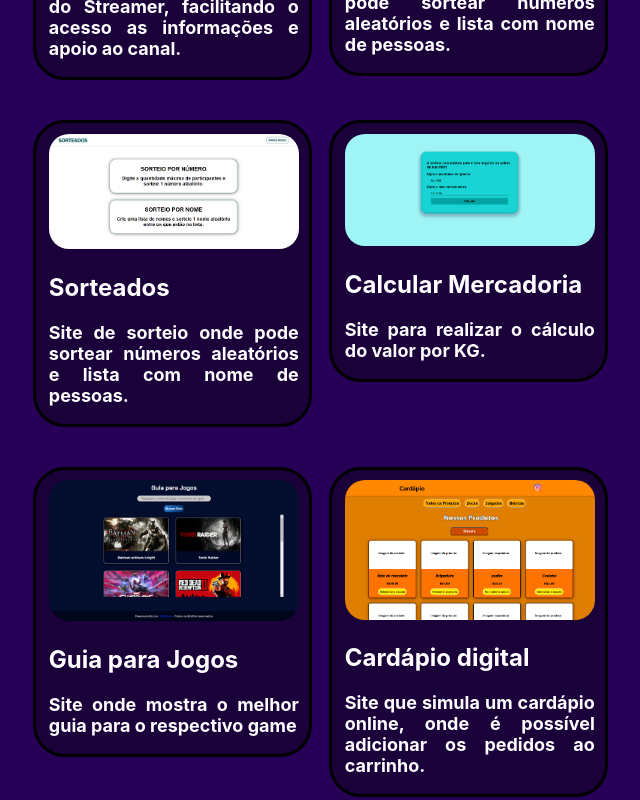
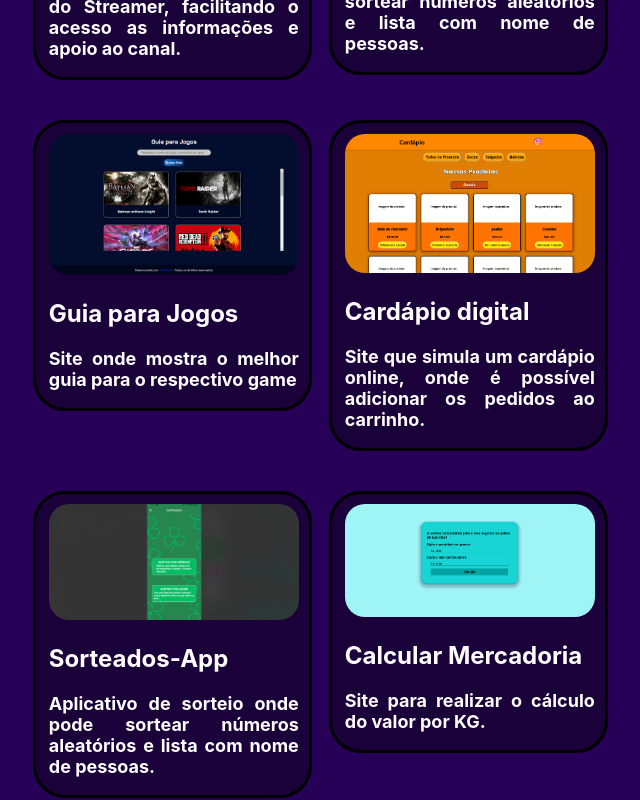
Before and after one commit to jefferson-justino/Portfolio, a React (Create React App) app: page / in a window 1280 px wide. Shown: the part 1660-2460 px from the top of the page, without its empty margins (331-971 px from the left). Built offline with nearby package versions, Linux system fonts and the light colour scheme.

Commit message:
correção de bug em cards

```diff
--- a/src/components/projects.js
+++ b/src/components/projects.js
@@ -13,23 +13,14 @@ const projects =[
         image:imgTragicoNerd,
         link:'https://tragiconerd.netlify.app/'
     },
+
     {
-        titulo:'Sorteados-App',
-        descricao: 'Aplicativo de sorteio onde pode sortear números aleatórios e lista com nome de pessoas.',
-        image:imgSorteadosApp,
-        link:'https://drive.google.com/file/d/1Om5kYkQpmRCPyxH6hpIusdhAgd6ayhiV/view?usp=sharing'
-    },{
     titulo:'Sorteados',
     descricao: 'Site de sorteio onde pode sortear números aleatórios e lista com nome de pessoas.',
     image:imgSorteados,
     link: 'https://sorteados.netlify.app/'
 },
-{
-    titulo:'Calcular Mercadoria',
-    descricao: 'Site para realizar o cálculo do valor por KG.',
-    image:imgCalculador,
-    link: 'https://calcularmercadoria.netlify.app/'
-},
+
 {
     titulo:'Guia para Jogos',
     descricao: 'Site onde mostra o melhor guia para o respectivo game',
@@ -41,7 +32,19 @@ const projects =[
     descricao: 'Site que simula um cardápio online, onde é possível adicionar os pedidos ao carrinho.',
     image: imgCardapio ,
     link: 'https://cardapios.netlify.app/'
-}]
+},
+{
+    titulo:'Sorteados-App',
+    descricao: 'Aplicativo de sorteio onde pode sortear números aleatórios e lista com nome de pessoas.',
+    image:imgSorteadosApp,
+    link:'https://drive.google.com/file/d/1Om5kYkQpmRCPyxH6hpIusdhAgd6ayhiV/view?usp=sharing'
+},
+{
+    titulo:'Calcular Mercadoria',
+    descricao: 'Site para realizar o cálculo do valor por KG.',
+    image:imgCalculador,
+    link: 'https://calcularmercadoria.netlify.app/'
+},]
 
 
 let result = projects.map((item)=>{
```
